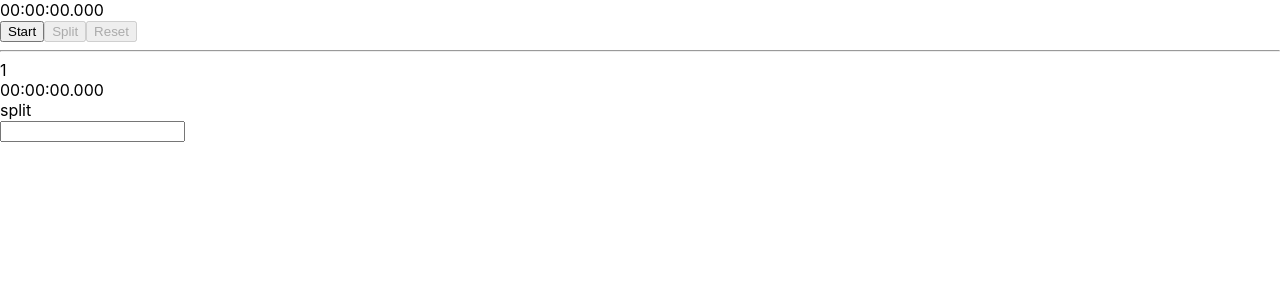
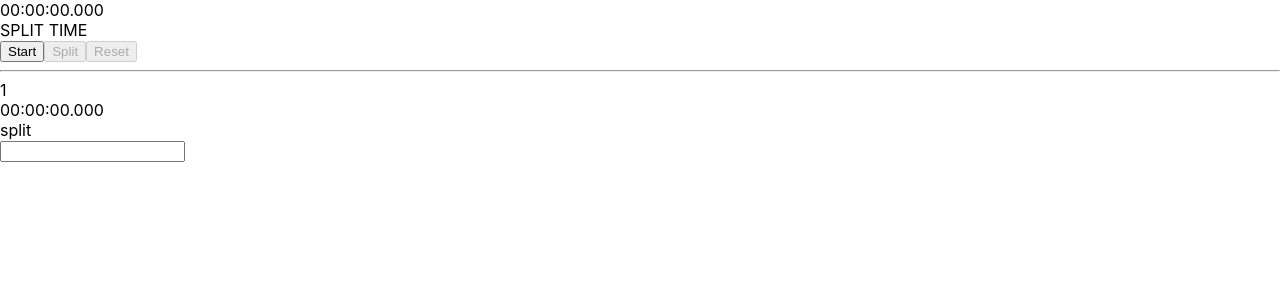
Before and after one commit to jwc20/stopwatch-ics, a React (Create React App) app: page / in a window 1280 px wide. Shown: the top 300 px of the page. Built offline with nearby package versions, Linux system fonts and the light colour scheme.

Commit message:
working stopwatch with incorrectly working split function

```diff
--- a/src/App.js
+++ b/src/App.js
@@ -47,16 +47,25 @@ function App() {
     setSplitList(values);
   };
 
+  const currentInterval = () => {
+    const { length, [length - 2]: last2nd, [length - 1]: last } = splitList;
+    if (reset) return "SPLIT TIME";
+    if (!last) return formatTime(time);
+    if (paused) return formatTime(last.time - last2nd.time);
+    return formatTime(time - last.time);
+  };
+
   const timerState = !paused ? "Pause" : "Start";
   const reset = time === 0;
+  const formattedTime = formatTime(time);
 
   return (
     <div className="App">
       <div className="display">
-        <span>{formatTime(time)}</span>
-        <span></span>
+        <span>{formatTime(time).slice(0, -2)}</span>
+        <span>{formatTime(time).slice(-2)}</span>
       </div>
-      <div className="split"></div>
+      <div className="split">{currentInterval()}</div>
       <div>
         <button className={paused ? "start" : "pause"} onClick={startTimer}>
           {timerState}
```
